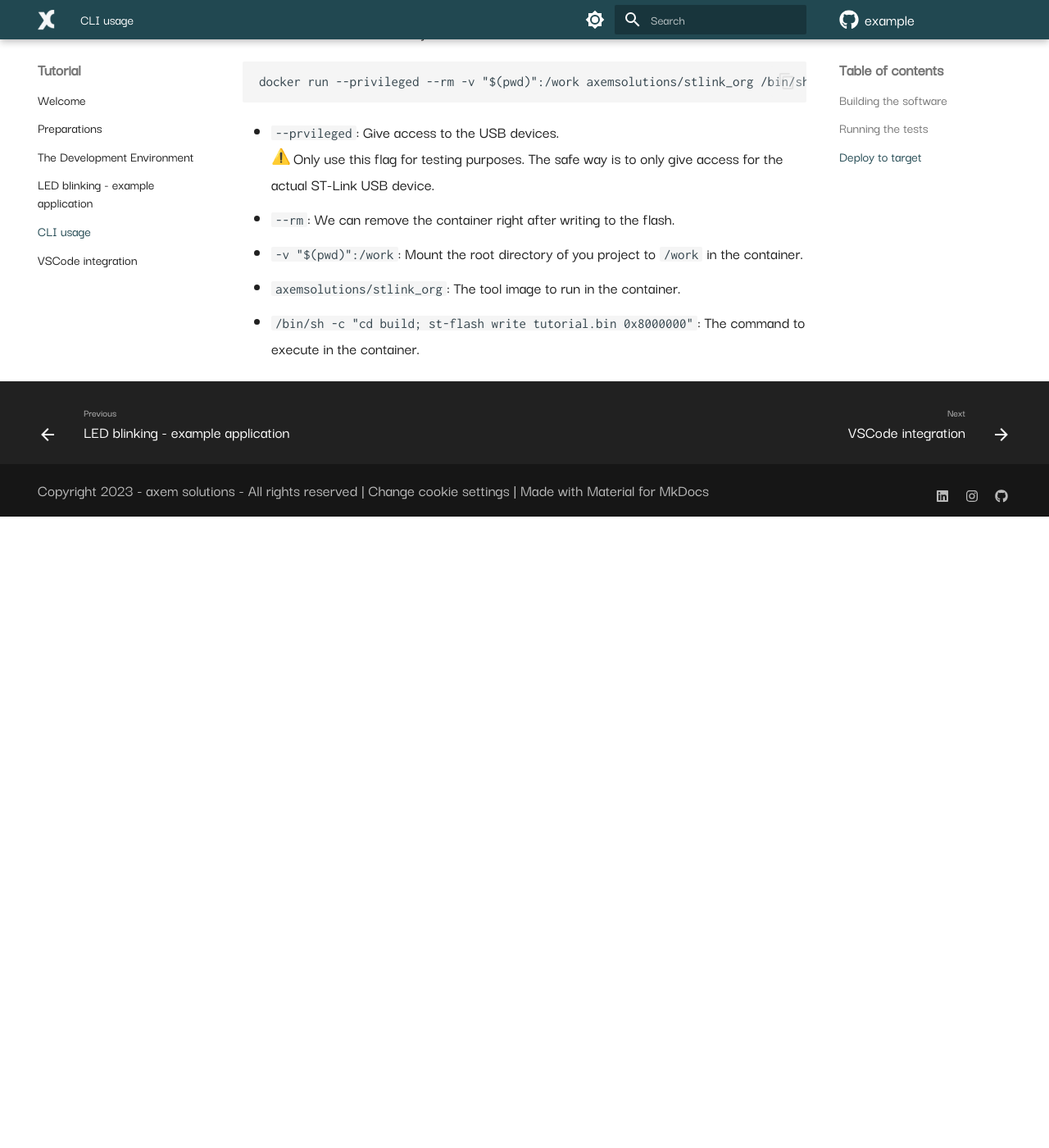
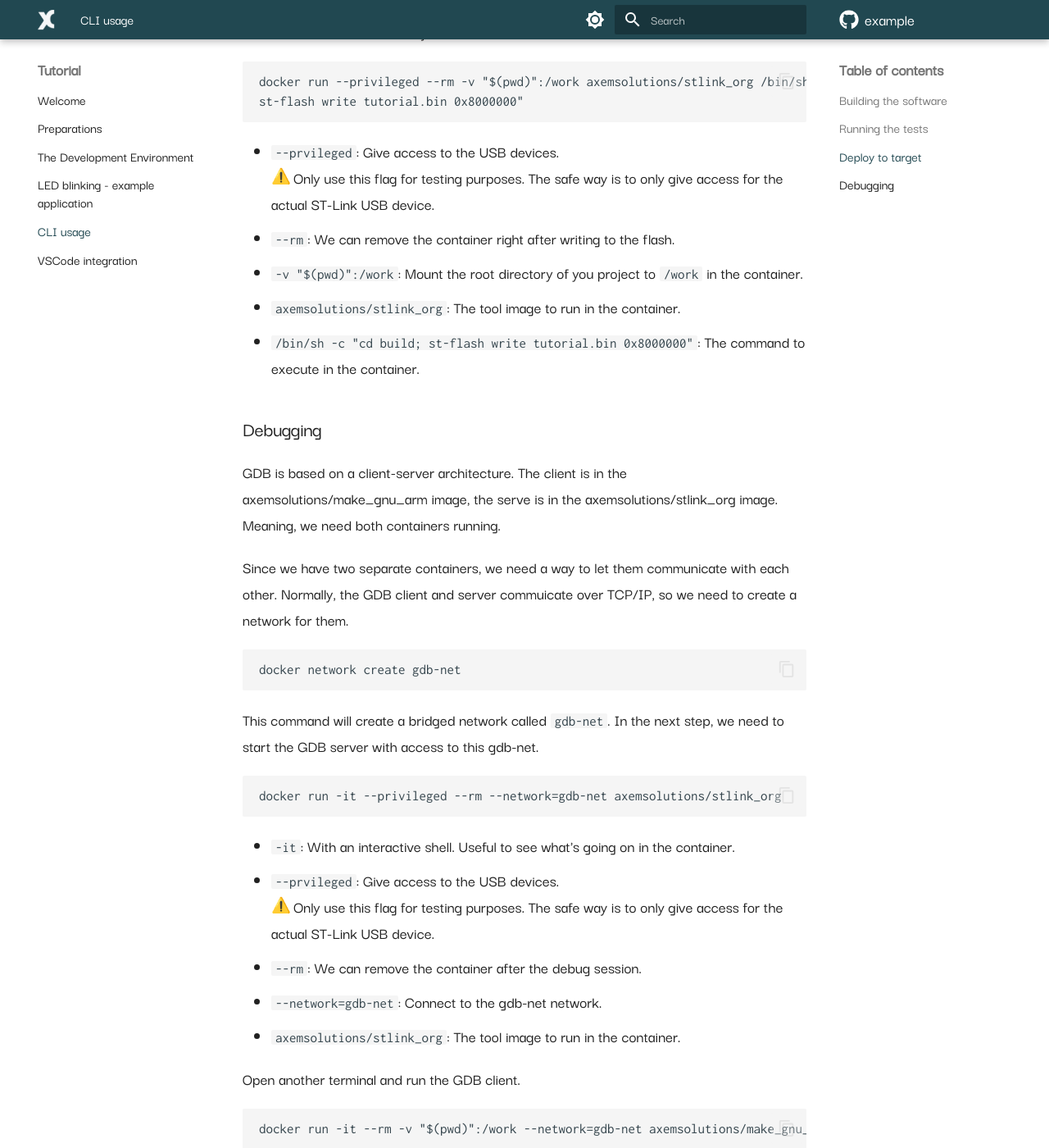
Before and after one commit to axem-solutions/example, an MkDocs documentation site: the page built from docs/cli_usage.md, in a window 1280 px wide and 1400 px high, scrolled down 1098 px. Shown: the whole window at 82% size. Built offline with MkDocs 1.6.1 and Material for MkDocs 9.7.7, drawn with Linux system fonts in a browser that asks for light colours; emoji names are drawn with the system emoji font; comment, search, counter and statistics services are not loaded; before the commit the page ends 1728 px from its top, so only the background shows below that; some of the changed text lies outside the part shown.

Commit message:
Writing the tutorial - CLI usage.

````diff
--- a/docs/cli_usage.md
+++ b/docs/cli_usage.md
@@ -29,7 +29,8 @@ Now let's break down this command:
 
 Connect the Nucleo board to your PC.
 
-    docker run --privileged --rm -v "$(pwd)":/work axemsolutions/stlink_org /bin/sh -c "cd build; st-flash write tutorial.bin 0x8000000"
+    docker run --privileged --rm -v "$(pwd)":/work axemsolutions/stlink_org /bin/sh -c "cd build;
+    st-flash write tutorial.bin 0x8000000"
 
 - `--prvileged`: Give access to the USB devices.
 :warning: Only use this flag for testing purposes. The safe way is to only give access for the
@@ -39,3 +40,68 @@ actual ST-Link USB device.
 - `axemsolutions/stlink_org`: The tool image to run in the container.
 - `/bin/sh -c "cd build; st-flash write tutorial.bin 0x8000000"`: The command to execute in the
 container.
+
+## Debugging
+
+GDB is based on a client-server architecture. The client is in the axemsolutions/make_gnu_arm image,
+the serve is in the axemsolutions/stlink_org image. Meaning, we need both containers running.
+
+Since we have two separate containers, we need a way to let them communicate with each other.
+Normally, the GDB client and server commuicate over TCP/IP, so we need to create a network for them.
+
+    docker network create gdb-net
+
+This command will create a bridged network called `gdb-net`. In the next step, we need to start the
+GDB server with access to this gdb-net.
+
+    docker run -it --privileged --rm --network=gdb-net axemsolutions/stlink_org
+
+- `-it`: With an interactive shell. Useful to see what's going on in the container.
+- `--prvileged`: Give access to the USB devices.
+:warning: Only use this flag for testing purposes. The safe way is to only give access for the
+actual ST-Link USB device.
+- `--rm`: We can remove the container after the debug session.
+- `--network=gdb-net`: Connect to the gdb-net network.
+- `axemsolutions/stlink_org`: The tool image to run in the container.
+
+Open another terminal and run the GDB client.
+
+    docker run -it --rm -v "$(pwd)":/work --network=gdb-net axemsolutions/make_gnu_arm
+
+- `-it`: With an interactive shell. We would like to use the GDB as a CLI application from this
+terminal.
+- `--rm`: We can remove the container after the debug session.
+- `-v "$(pwd)":/work`: Mount the root directory of you project to `/work` in the container.
+- `--network=gdb-net`: Connect to the gdb-net network.
+- `axemsolutions/make_gnu_arm`: The tool image to run in the container.
+
+Now get back to the GDB server's terminal and get its IP address.
+
+    hostname -I
+
+Start the server provided by stlink-org.
+
+    st-util
+
+For the GDB client, follow these steps:
+
+1. Start the GDB client with the elf file as parameter.
+
+    ```
+    arm-none-eabi-gdb build/tutorial.elf
+    ```
+
+2. You should see GDB's own shell.
+3. Connect to the server by providing its IP address for the GDB client.
+
+    ```
+    target remote {server ip}
+    ```
+
+4. Load the binary to the NUCLEO.
+
+    ```
+    load
+    ```
+
+5. Now you should be able debug.
````
